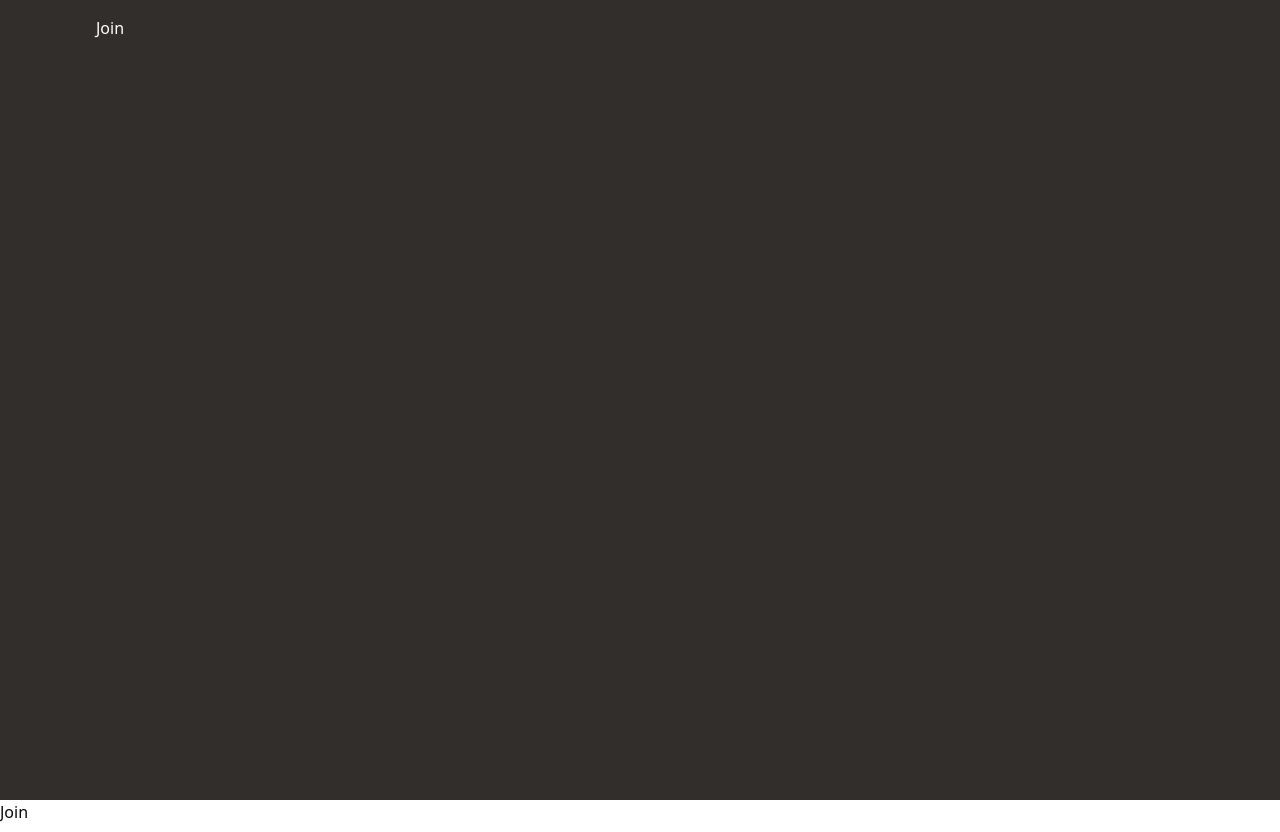
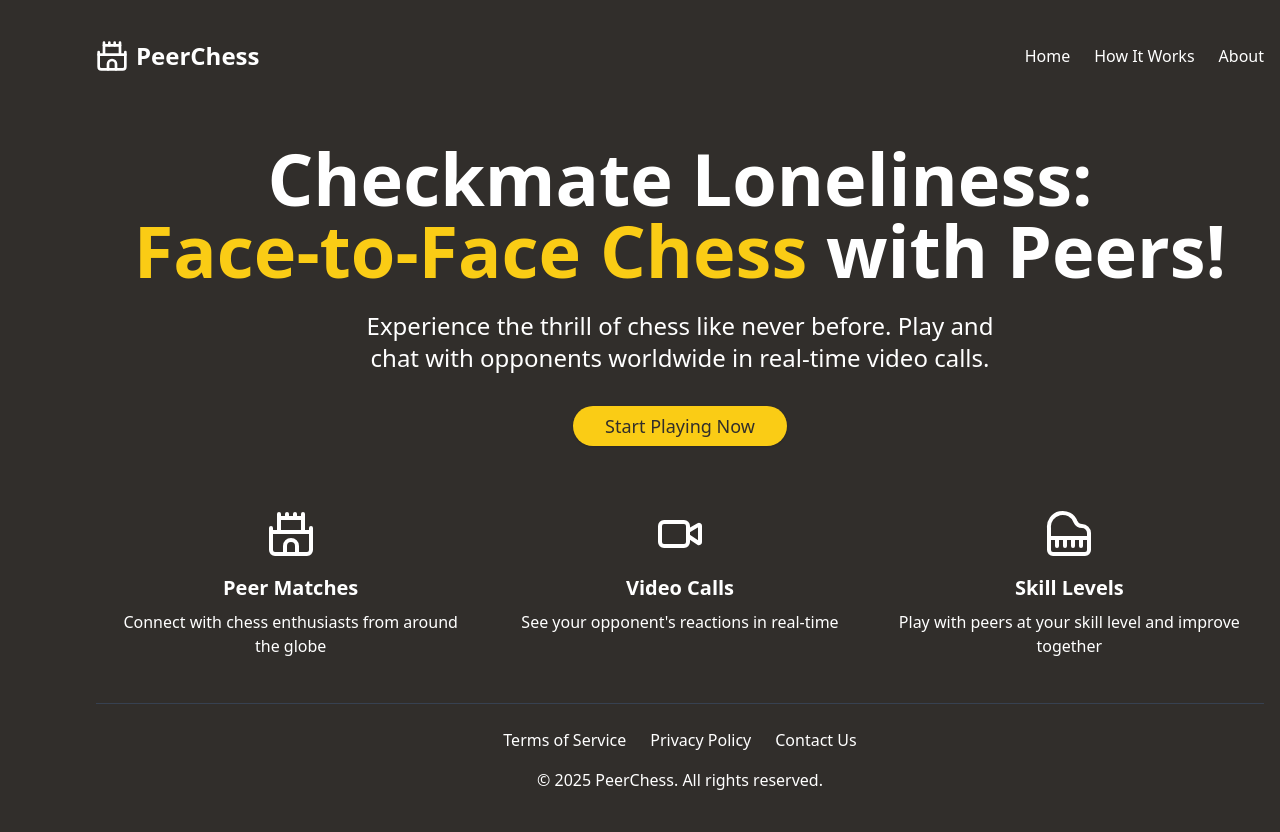
Before and after one commit to Malayt04/PeerChess, a React (Vite) app in the folder apps/frontend/: page / in a window 1280 px wide. Built offline with nearby package versions, Linux system fonts and the light colour scheme.

Commit message:
improved ui

```diff
--- a/apps/frontend/src/main.tsx
+++ b/apps/frontend/src/main.tsx
@@ -12,6 +12,5 @@ createRoot(document.getElementById('root')!).render(
         </div>
       </main>
     </div>
-    <App />
 </>
 )
--- a/apps/frontend/src/pages/Landing.tsx
+++ b/apps/frontend/src/pages/Landing.tsx
@@ -1,14 +1,89 @@
-import { useNavigate } from 'react-router-dom'
+import { Link } from "react-router-dom"
+import { Button } from "@/components/ui/button"
+import { CastleIcon as ChessKnight, Video, PianoIcon as ChessPawn } from "lucide-react"
 
-function Landing() {
+export default function Landing() {
+  return (
+    <div className="min-h-screen bg-[#312E2B] text-white flex flex-col">
+      <header className="container mx-auto py-6 flex justify-between items-center">
+        <div className="flex items-center space-x-2">
+          <ChessKnight size={32} />
+          <span className="text-2xl font-bold">PeerChess</span>
+        </div>
+        <nav>
+          <ul className="flex space-x-6">
+            <li>
+              <Link to="#" className="hover:text-yellow-400 transition-colors">
+                Home
+              </Link>
+            </li>
+            <li>
+              <Link to="#" className="hover:text-yellow-400 transition-colors">
+                How It Works
+              </Link>
+            </li>
+            <li>
+              <Link to="#" className="hover:text-yellow-400 transition-colors">
+                About
+              </Link>
+            </li>
+          </ul>
+        </nav>
+      </header>
 
-    const navigate = useNavigate()
+      <main className="flex-grow container mx-auto flex flex-col items-center justify-center text-center px-4">
+        <h1 className="text-5xl md:text-7xl font-extrabold mb-6 leading-tight">
+          Checkmate Loneliness:
+          <br />
+          <span className="text-yellow-400">Face-to-Face Chess</span> with Peers!
+        </h1>
+        <p className="text-xl md:text-2xl mb-8 max-w-2xl">
+          Experience the thrill of chess like never before. Play and chat with opponents worldwide in real-time video
+          calls.
+        </p>
 
-  return (
-    <div>
-      <button onClick={() => navigate('/game')}>Join</button>
+        <Link to="/game">
+        <Button
+          size="lg"
+          className="bg-yellow-400 text-[#312E2B] hover:bg-yellow-500 transition-colors text-lg px-8 py-4 rounded-full"
+        >
+          Start Playing Now
+        </Button>
+        </Link>
+
+        <div className="mt-16 grid grid-cols-1 md:grid-cols-3 gap-8">
+          <div className="flex flex-col items-center">
+            <ChessKnight size={48} className="mb-4" />
+            <h3 className="text-xl font-semibold mb-2">Peer Matches</h3>
+            <p>Connect with chess enthusiasts from around the globe</p>
+          </div>
+          <div className="flex flex-col items-center">
+            <Video size={48} className="mb-4" />
+            <h3 className="text-xl font-semibold mb-2">Video Calls</h3>
+            <p>See your opponent's reactions in real-time</p>
+          </div>
+          <div className="flex flex-col items-center">
+            <ChessPawn size={48} className="mb-4" />
+            <h3 className="text-xl font-semibold mb-2">Skill Levels</h3>
+            <p>Play with peers at your skill level and improve together</p>
+          </div>
+        </div>
+      </main>
+
+      <footer className="container mx-auto py-6 text-center border-t border-gray-700">
+        <div className="flex justify-center space-x-6 mb-4">
+          <Link to="#" className="hover:text-yellow-400 transition-colors">
+            Terms of Service
+          </Link>
+          <Link to="#" className="hover:text-yellow-400 transition-colors">
+            Privacy Policy
+          </Link>
+          <Link to="#" className="hover:text-yellow-400 transition-colors">
+            Contact Us
+          </Link>
+        </div>
+        <p>&copy; 2025 PeerChess. All rights reserved.</p>
+      </footer>
     </div>
   )
 }
-
-export default Landing
```
Also changed, not shown: apps/frontend/src/pages/Game.tsx (+163 -162 lines), 1 other file (tests, documents, lock files or other folders).
